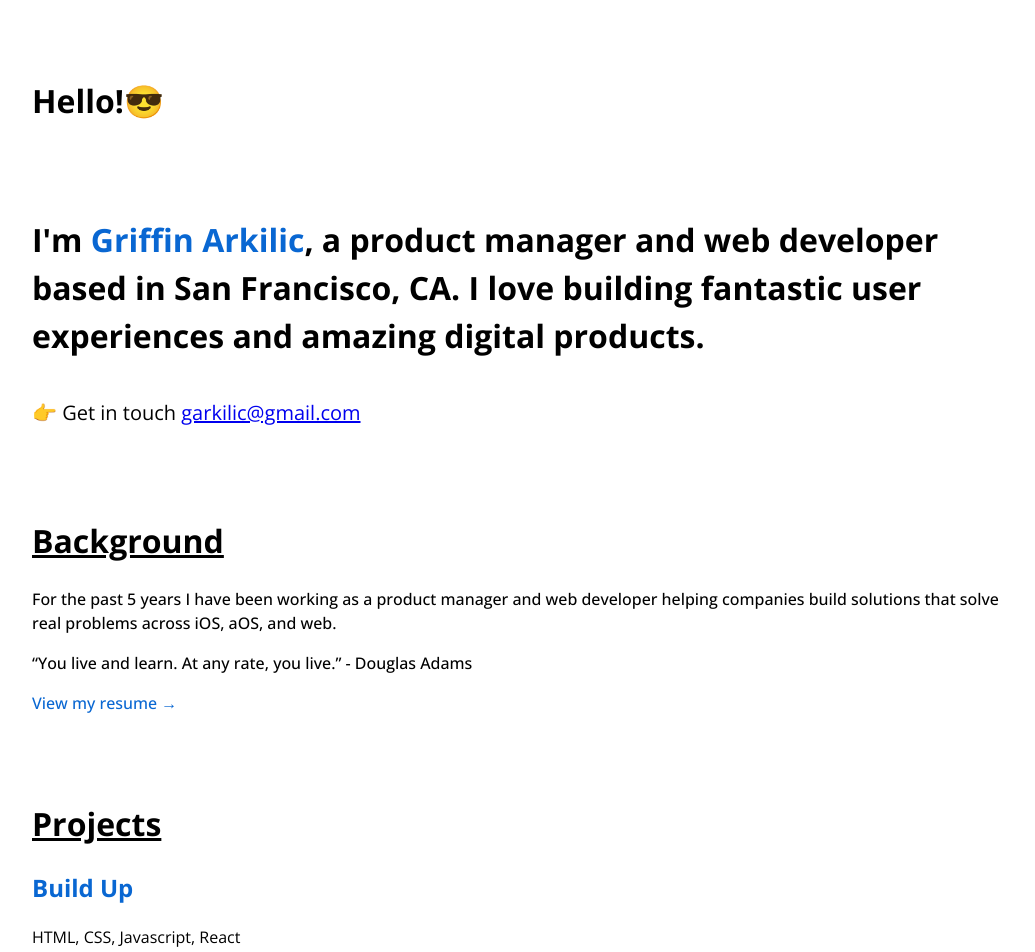
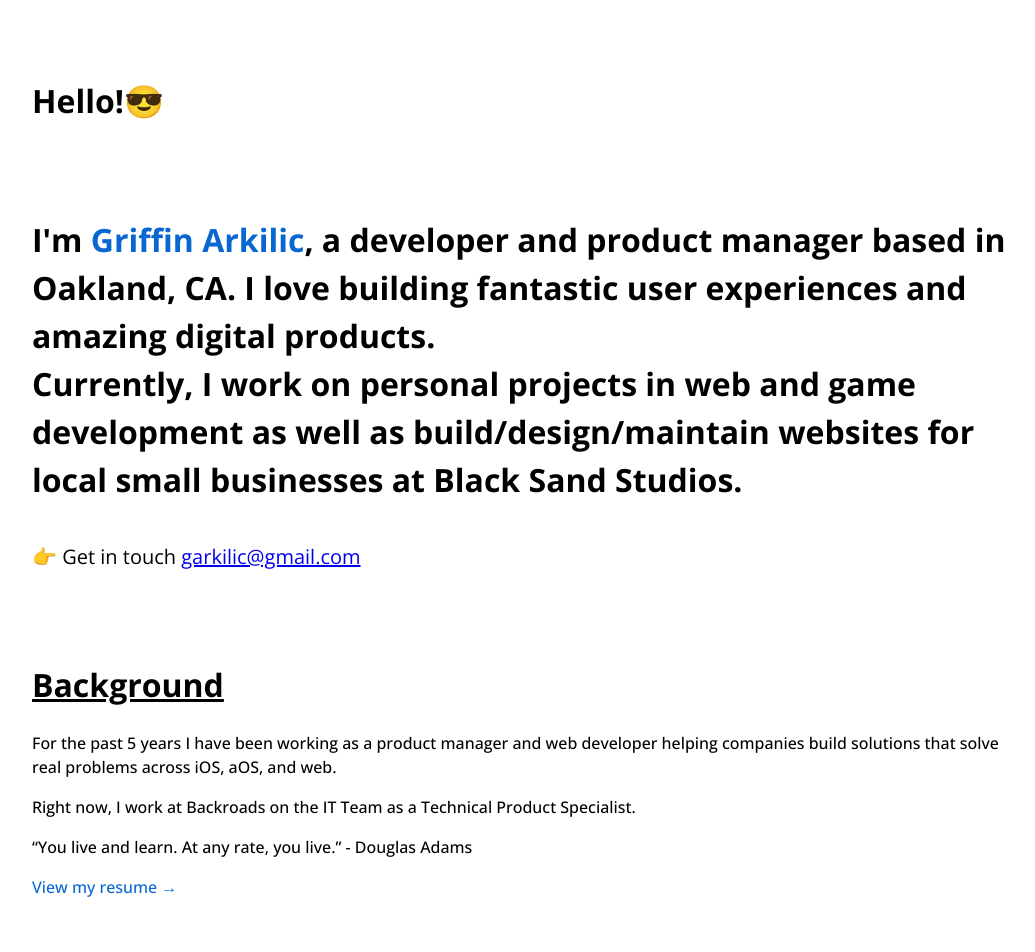
Before and after one commit to garkilic/personal-site-react, a React (Create React App) app: page / in a window 1280 px wide. Shown: the top 952 px of the page, without its empty margins (40-1075 px from the left). Built offline with nearby package versions, Linux system fonts and the light colour scheme.

Commit message:
Content updates

```diff
--- a/src/components/Background.js
+++ b/src/components/Background.js
@@ -10,6 +10,7 @@ export default function Background() {
 				developer helping companies build solutions that solve real problems
 				across iOS, aOS, and web.
 			</p>
+			<p>Right now, I work at Backroads on the IT Team as a Technical Product Specialist.</p>
 
 			<p>“You live and learn. At any rate, you live.” - Douglas Adams</p>
 			<p>
--- a/src/components/Main.js
+++ b/src/components/Main.js
@@ -5,9 +5,8 @@ export default function Main() {
 	return (
 		<div className="section-container">
 			<h1 className="main--message">
-				I'm <span className="highlight">Griffin Arkilic</span>, a product
-				manager and web developer based in San Francisco, CA. I love building
-				fantastic user experiences and amazing digital products.
+				I'm <span className="highlight">Griffin Arkilic</span>, a developer and product manager based in Oakland, CA. I love building
+				fantastic user experiences and amazing digital products.<br />Currently, I work on personal projects in web and game development as well as build/design/maintain websites for local small businesses at Black Sand Studios.
 			</h1>
 			<p className="main--contact">
 				👉 Get in touch{" "}
```
